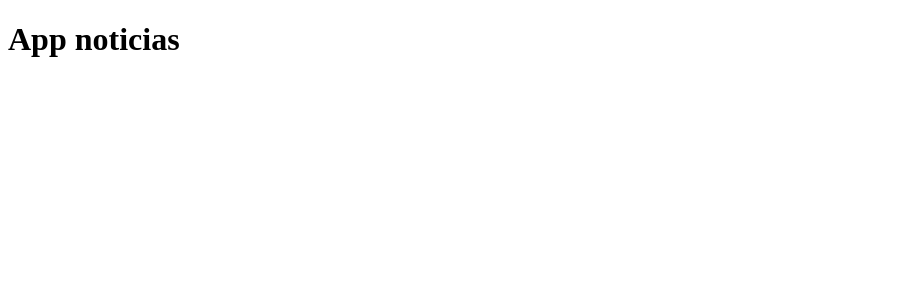
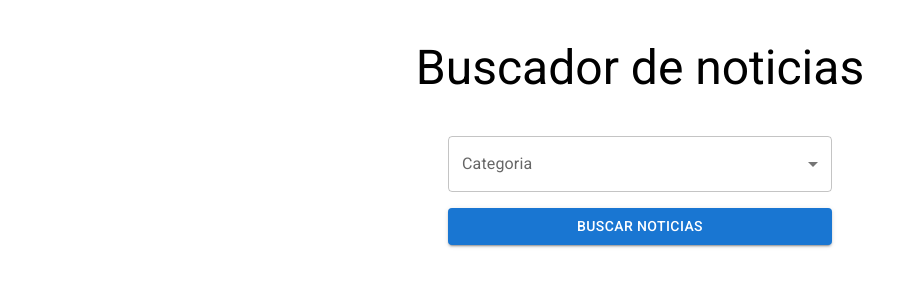
Before and after one commit to danielmateu/noticias-app, a React (Vite) app: page / in a window 1280 px wide. Shown: the top 300 px of the page, without its empty margins (0-917 px from the left). Built offline with nearby package versions, Linux system fonts and the light colour scheme; a web font is replaced by a local one.

Commit message:
Estilizando formulario

```diff
--- a/src/App.jsx
+++ b/src/App.jsx
@@ -1,10 +1,35 @@
+import { Container, Grid, Typography } from "@mui/material"
+import { Formulario } from "./components/Formulario"
+
 
 
 function App() {
 
 
   return (
-    <h1>App noticias</h1>
+    <Container>
+      <header>
+        <Typography
+          align="center"
+          marginY={5}
+          component='h1'
+          variant="h3"
+        >
+          Buscador de noticias
+        </Typography>
+      </header>
+      <Grid
+        container
+        direction='row'
+        justifyContent='center'
+        alignItems='center'
+      >
+        <Grid item xs={12} md={6} lg={4}>
+          <Formulario />
+        </Grid>
+      </Grid>
+
+    </Container>
   )
 }
 
--- /dev/null
+++ b/src/components/Formulario.jsx
@@ -0,0 +1,49 @@
+import { Box, Button, FormControl, InputLabel, MenuItem, Select } from "@mui/material"
+
+const CATEGORIAS = [
+    { value: 'general', label: 'General' },
+    { value: 'business', label: 'Negocios' },
+    { value: 'entertainment', label: 'Entretenimiento' },
+    { value: 'health', label: 'Salud' },
+    { value: 'science', label: 'Ciencia' },
+    { value: 'sports', label: 'Deportes' },
+    { value: 'technology', label: 'Tecnología' },
+]
+
+export const Formulario = () => {
+
+
+
+    return (
+        <form>
+            <FormControl fullWidth>
+                <InputLabel>Categoria</InputLabel>
+                <Select
+                    label='Categoria'
+                >
+                    {CATEGORIAS.map(categoria => (
+                        <MenuItem
+                            key={categoria.value}
+                            value={categoria.value}
+                        >
+                            {categoria.label}
+                        </MenuItem>
+                    ))}
+
+                </Select>
+
+                <Box
+                    sx={{marginTop: 2}}
+                >
+                    <Button
+                        fullWidth
+                        variant='contained'
+                        color="primary"
+                    >Buscar noticias
+                    </Button>
+                </Box>
+
+            </FormControl>
+        </form>
+    )
+}
```
